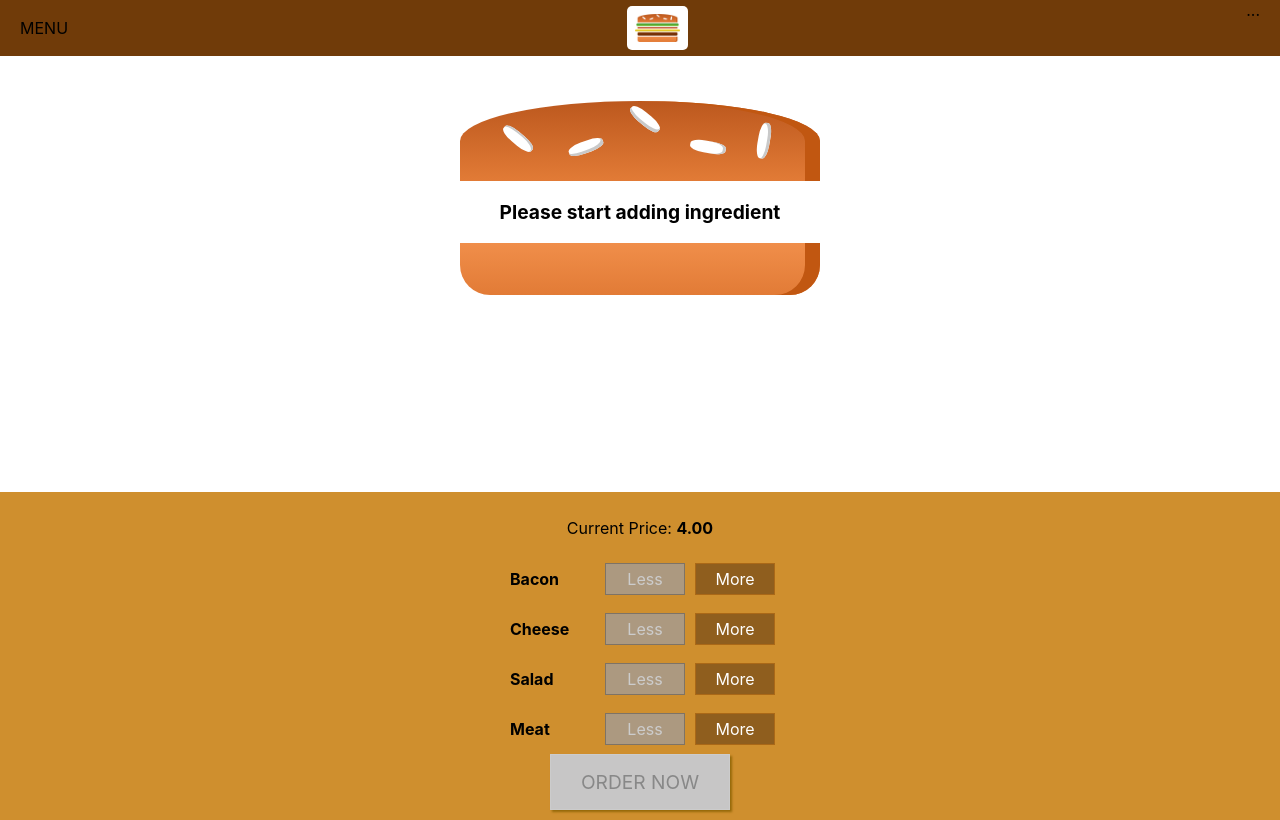
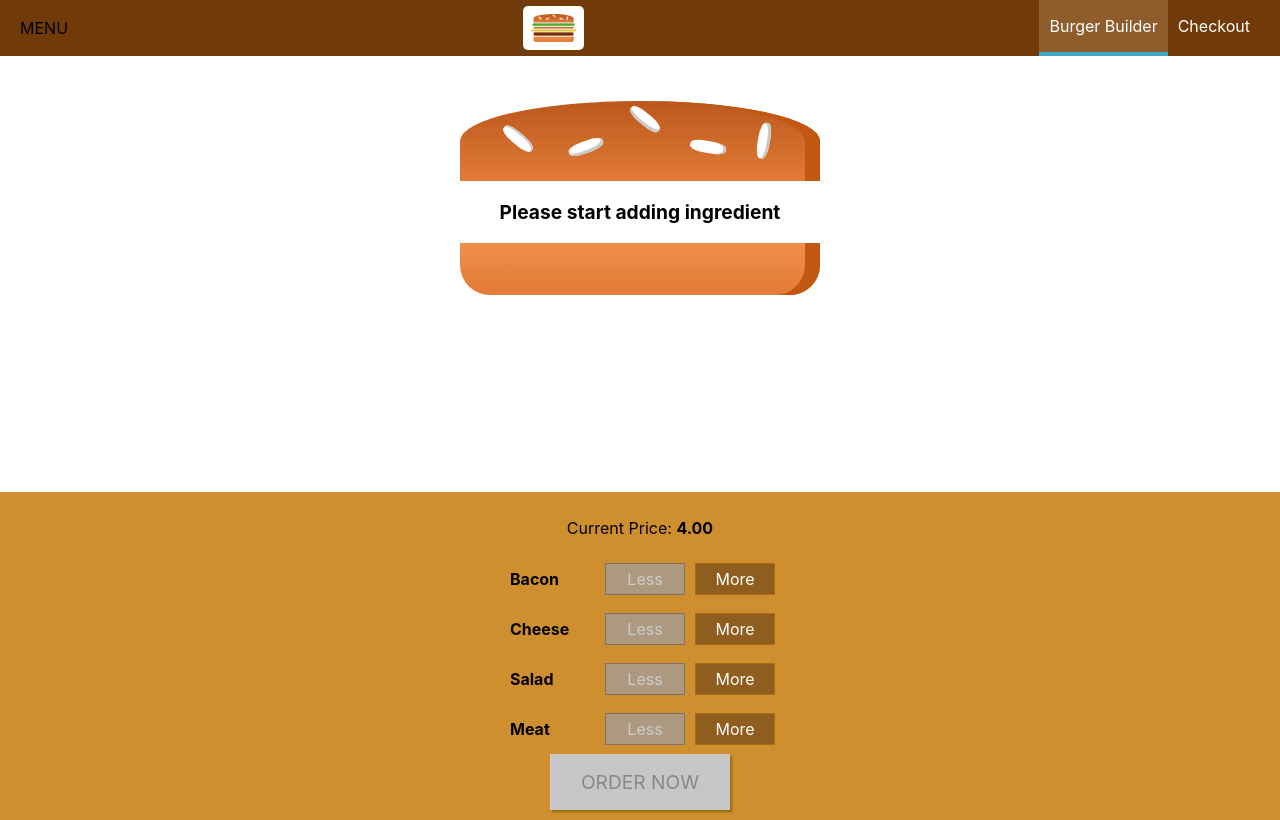
Before and after one commit to lununglee/BurgerBuilder, a React (Create React App) app: page / in a window 1280 px wide. Built offline with nearby package versions, Linux system fonts and the light colour scheme.

Commit message:
R24 - Adding Reusable Navigation Items

```diff
--- /dev/null
+++ b/src/components/Navigation/NavigationItems/NavigationItem/NavigationItem.js
@@ -0,0 +1,16 @@
+import React from 'react'
+
+import styles from './NavigationItem.module.css'
+
+const navigationItem = (props) => {
+	return (
+		<li className={styles.NavigationItem}>
+			<a
+				href={props.link}
+				className={props.active ? styles.active : null}>
+			{props.children}</a>
+		</li>
+	)
+}
+
+export default navigationItem
--- /dev/null
+++ b/src/components/Navigation/NavigationItems/NavigationItem/NavigationItem.module.css
@@ -0,0 +1,25 @@
+.NavigationItem {
+	margin: 0;
+	box-sizing: border-box;
+	display: flex;
+	height: 100%;
+	align-items: center;
+}
+
+.NavigationItem a {
+	color: white;
+	text-decoration: none;
+	height: 100%;
+	padding: 16px 10px;
+	border-bottom: 4px solid transparent;
+	box-sizing: border-box;
+	display: block;
+}
+
+.NavigationItem a:hover,
+.NavigationItem a:active,
+.NavigationItem a.active {
+	background-color: #8f5c2c;
+	border-bottom: 4px solid #40a4c8;
+	color: white;
+}
--- /dev/null
+++ b/src/components/Navigation/NavigationItems/NavigationItems.js
@@ -0,0 +1,15 @@
+import React from 'react'
+
+import styles from './NavigationItems.module.css'
+import NavigationItem from './NavigationItem/NavigationItem'
+
+const navigationItems = () => {
+	return (
+		<ul className={styles.NavigationItems}>
+			<NavigationItem link="/" active>Burger Builder</NavigationItem>
+			<NavigationItem link="/">Checkout</NavigationItem>
+		</ul>
+	)
+}
+
+export default navigationItems
--- /dev/null
+++ b/src/components/Navigation/NavigationItems/NavigationItems.module.css
@@ -0,0 +1,8 @@
+.NavigationItems {
+	margin: 0;
+	padding: 0;
+	list-style: none;
+	display: flex;
+	align-items: center;
+	height: 100%;
+}
--- a/src/components/Navigation/Toolbar/Toolbar.js
+++ b/src/components/Navigation/Toolbar/Toolbar.js
@@ -3,6 +3,7 @@ import React from 'react'
 import styles from './Toolbar.module.css'
 
 import Logo from '../../Logo/Logo'
+import NavigationItems from '../NavigationItems/NavigationItems'
 
 const toolbar = () => {
 	return (
@@ -10,7 +11,7 @@ const toolbar = () => {
 			<div>MENU</div>
 			<Logo />
 			<nav>
-				...
+				<NavigationItems />
 			</nav>
 		</header>
 	)
```
